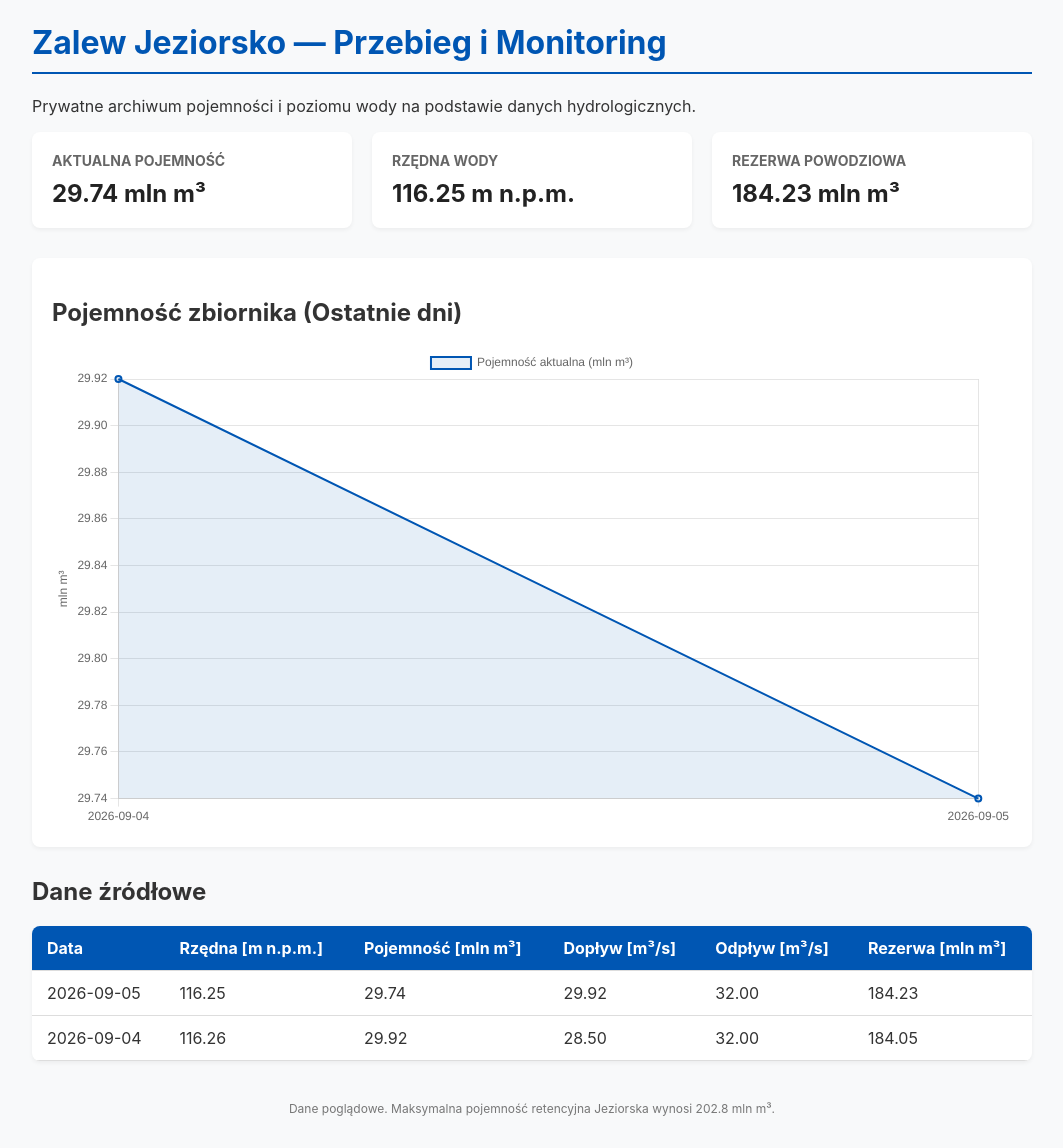
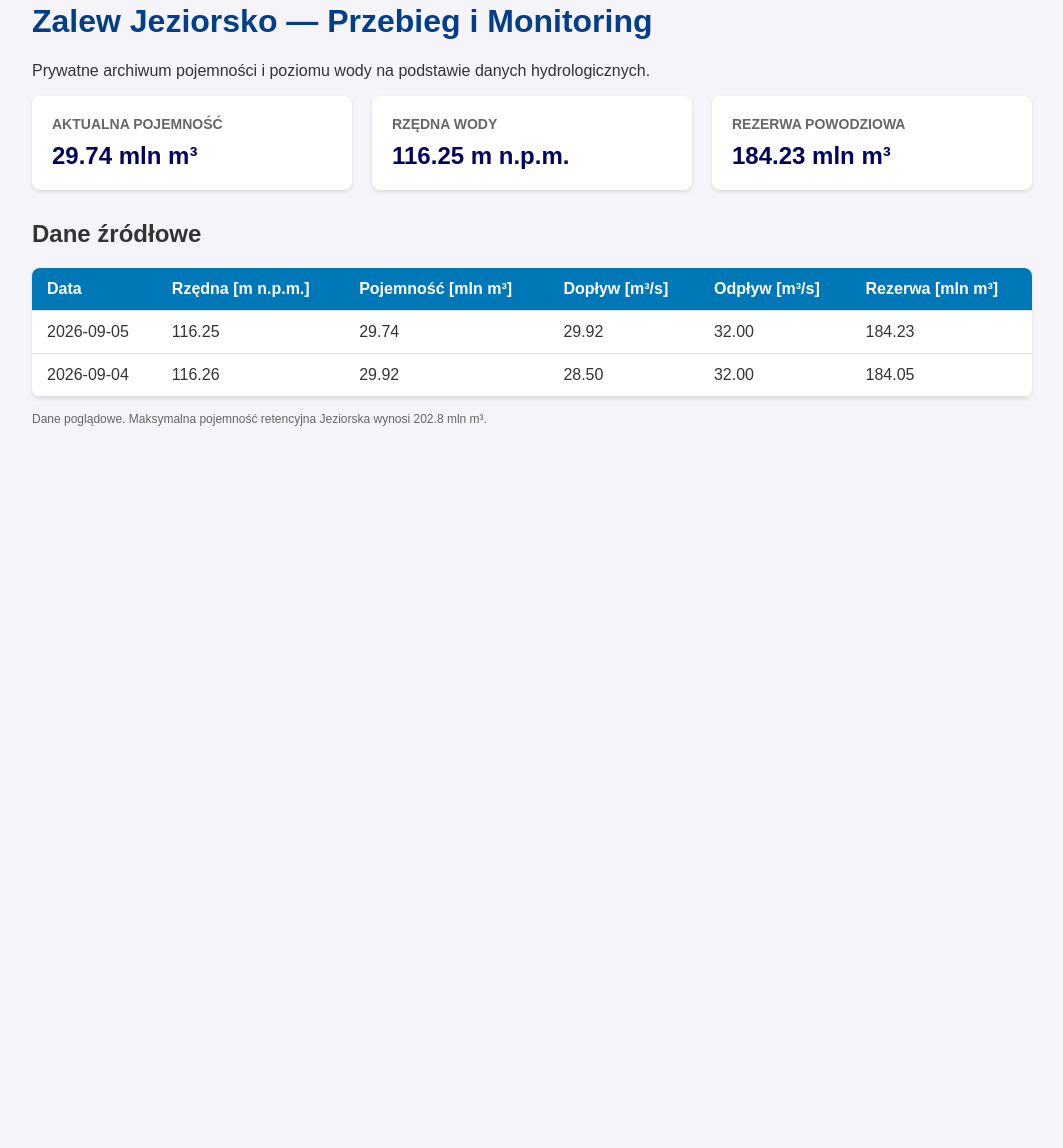
Before and after one commit to Menyta/jeziorsko-monitoring, a plain HTML site: page index.html in a window 1280 px wide. Shown: the part 18-1166 px from the top of the page, without its empty margins (108-1171 px from the left). After the commit the page ends 800 px from the top, so only its background shows below. Drawn offline with nearby package versions, Linux system fonts and the light colour scheme.

Commit message:
Update index.html

```diff
--- a/index.html
+++ b/index.html
@@ -4,51 +4,40 @@
     <meta charset="UTF-8">
     <meta name="viewport" content="width=device-width, initial-scale=1.0">
     <title>Zalew Jeziorsko — Monitoring i Archiwum</title>
-    <!-- Ładowanie biblioteki do wykresów -->
-    <script src="https://cdn.jsdelivr.net/npm/chart.js"></script>
     <style>
-        body { font-family: -apple-system, BlinkMacSystemFont, "Segoe UI", Roboto, sans-serif; max-width: 1000px; margin: 0 auto; padding: 20px; background: #f8f9fa; color: #333; }
-        h1 { color: #0056b3; border-bottom: 2px solid #0056b3; padding-bottom: 10px; }
-        .grid { display: flex; gap: 20px; flex-wrap: wrap; margin-bottom: 30px; }
-        .card { background: white; padding: 20px; border-radius: 8px; box-shadow: 0 2px 4px rgba(0,0,0,0.05); flex: 1; min-width: 200px; }
+        body { font-family: Arial, sans-serif; margin: 20px; background-color: #f4f4f9; color: #333; }
+        .container { max-width: 1000px; margin: 0 auto; }
+        h1, h3 { color: #023e8a; }
+        .cards { display: flex; gap: 20px; margin-bottom: 30px; flex-wrap: wrap; }
+        .card { background: white; padding: 20px; border-radius: 8px; box-shadow: 0 2px 4px rgba(0,0,0,0.1); flex: 1; min-width: 200px; }
         .card h3 { margin: 0 0 10px 0; font-size: 14px; color: #666; text-transform: uppercase; }
-        .card p { margin: 0; font-size: 24px; font-weight: bold; color: #222; }
-        .chart-container { background: white; padding: 20px; border-radius: 8px; box-shadow: 0 2px 4px rgba(0,0,0,0.05); margin-bottom: 30px; }
-        table { width: 100%; border-collapse: collapse; background: white; border-radius: 8px; overflow: hidden; box-shadow: 0 2px 4px rgba(0,0,0,0.05); }
+        .card p { margin: 0; font-size: 24px; font-weight: bold; color: #03045e; }
+        table { width: 100%; border-collapse: collapse; background: white; border-radius: 8px; overflow: hidden; box-shadow: 0 2px 4px rgba(0,0,0,0.1); }
         th, td { padding: 12px 15px; text-align: left; border-bottom: 1px solid #ddd; }
-        th { background-color: #0056b3; color: white; }
-        tr:hover { background-color: #f1f1f1; }
-        footer { margin-top: 40px; font-size: 12px; color: #777; text-align: center; }
+        th { background-color: #0077b6; color: white; }
+        tr:hover { background-color: #f1f5f9; }
     </style>
 </head>
 <body>
-
+    <div class="container">
         <h1>Zalew Jeziorsko — Przebieg i Monitoring</h1>
         <p>Prywatne archiwum pojemności i poziomu wody na podstawie danych hydrologicznych.</p>
 
-    <!-- Karty z aktualnym stanem -->
-    <div class="grid">
+        <div class="cards">
             <div class="card">
                 <h3>Aktualna pojemność</h3>
-            <p id="current-capacity">29.74 mln m³</p>
+                <p id="current-pojemnosc">29.74 mln m³</p>
             </div>
             <div class="card">
                 <h3>Rzędna wody</h3>
-            <p id="current-level">116.25 m n.p.m.</p>
+                <p id="current-rzedna">116.25 m n.p.m.</p>
             </div>
             <div class="card">
                 <h3>Rezerwa powodziowa</h3>
-            <p id="current-reserve">184.23 mln m³</p>
+                <p id="current-rezerwa">184.23 mln m³</p>
             </div>
         </div>
 
-    <!-- Kontener wykresu -->
-    <div class="chart-container">
-        <h2>Pojemność zbiornika (Ostatnie dni)</h2>
-        <canvas id="jeziorskoChart"></canvas>
-    </div>
-
-    <!-- Tabela danych źródłowych -->
         <h2>Dane źródłowe</h2>
         <table>
             <thead>
@@ -61,58 +50,14 @@
                     <th>Rezerwa [mln m³]</th>
                 </tr>
             </thead>
-        <tbody>
-            <!-- Tutaj będziesz ręcznie lub automatycznie dopisywać kolejne wiersze z dniami -->
-            <tr>
-                <td>2026-09-05</td>
-                <td>116.25</td>
-                <td>29.74</td>
-                <td>29.92</td>
-                <td>32.00</td>
-                <td>184.23</td>
-            </tr>
-            <tr>
-                <td>2026-09-04</td>
-                <td>116.26</td>
-                <td>29.92</td>
-                <td>28.50</td>
-                <td>32.00</td>
-                <td>184.05</td>
-            </tr>
+            <tbody id="data-table-body">
+<!-- DATA_START -->
+<tr><td>2026-09-05</td><td>116.25</td><td>29.74</td><td>29.92</td><td>32.00</td><td>184.23</td></tr>
+<tr><td>2026-09-04</td><td>116.26</td><td>29.92</td><td>28.50</td><td>32.00</td><td>184.05</td></tr>
+<!-- DATA_END -->
             </tbody>
         </table>
-
-    <footer>
-        <p>Dane poglądowe. Maksymalna pojemność retencyjna Jeziorska wynosi 202.8 mln m³.</p>
-    </footer>
-
-    <script>
-        // Skrypt obsługujący wykres historyczny
-        const ctx = document.getElementById('jeziorskoChart').getContext('2d');
-        const jeziorskoChart = new Chart(ctx, {
-            type: 'line',
-            data: {
-                labels: ['2026-09-04', '2026-09-05'], // Daty na osi X
-                datasets: [{
-                    label: 'Pojemność aktualna (mln m³)',
-                    data: [29.92, 29.74], // Dane pojemności
-                    borderColor: '#0056b3',
-                    backgroundColor: 'rgba(0, 86, 179, 0.1)',
-                    borderWidth: 2,
-                    fill: true,
-                    tension: 0.1
-                }]
-            },
-            options: {
-                responsive: true,
-                scales: {
-                    y: {
-                        beginAtZero: false,
-                        title: { display: true, text: 'mln m³' }
-                    }
-                }
-            }
-        });
-    </script>
+        <p style="font-size: 12px; color: #666; margin-top: 15px;">Dane poglądowe. Maksymalna pojemność retencyjna Jeziorska wynosi 202.8 mln m³.</p>
+    </div>
 </body>
 </html>
```
Lines whose indentation alone changed are shown as unchanged.
